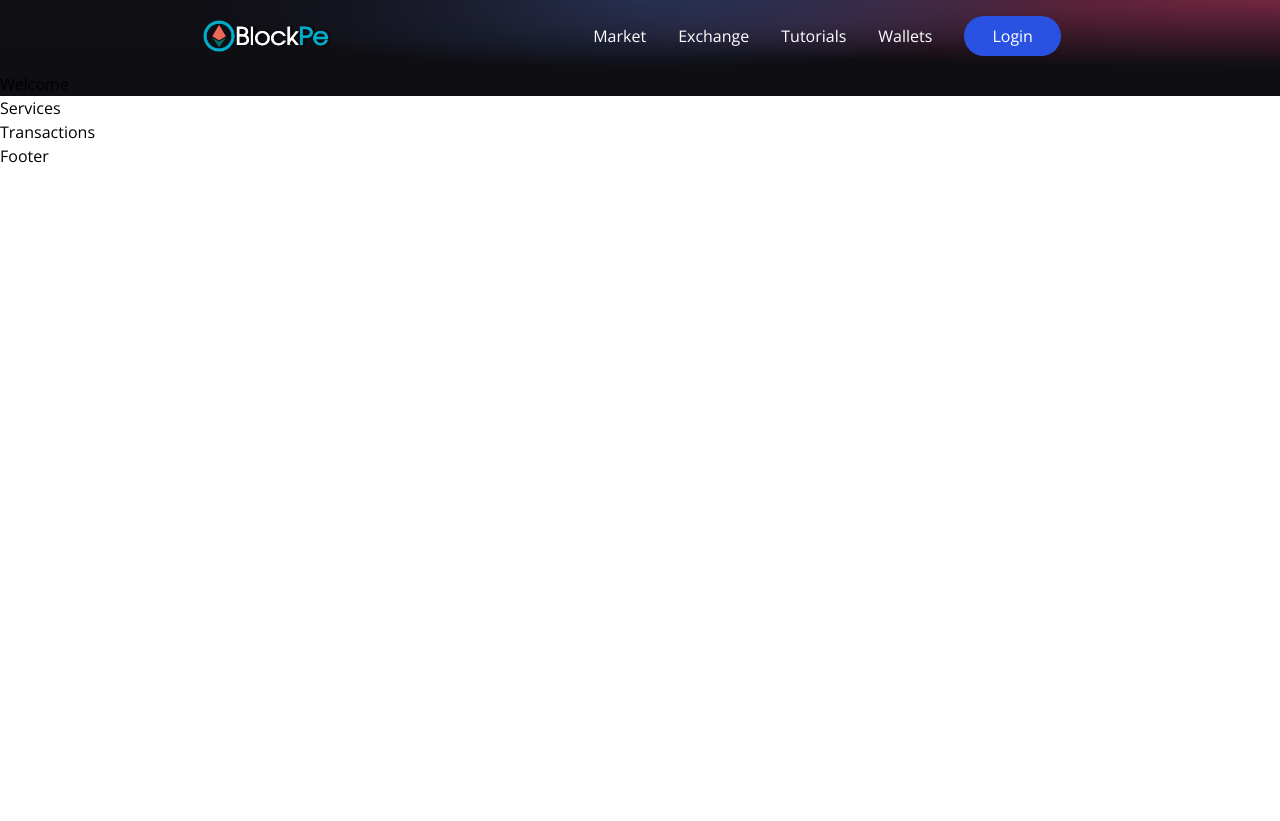
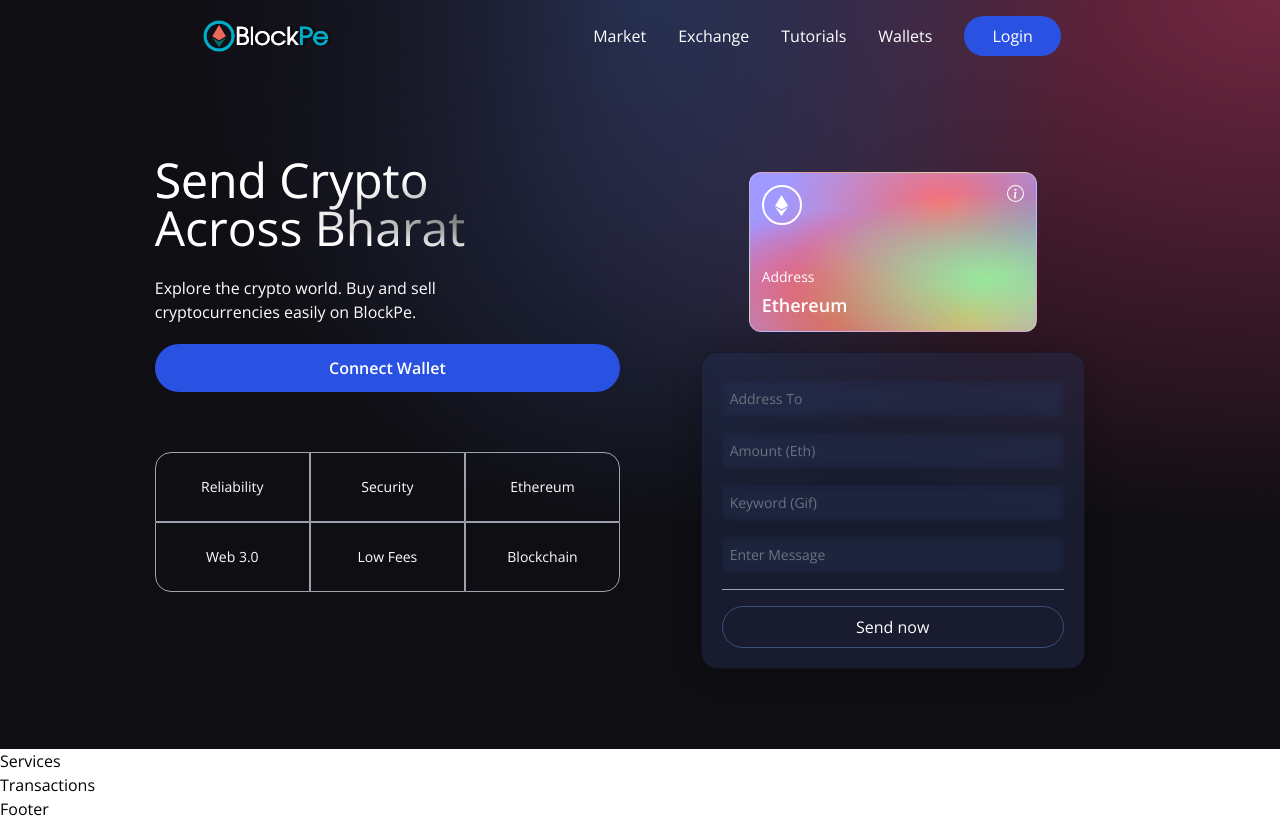
Before and after one commit to pranjalchaplot/BlockPe, a React (Vite) app in the folder client/: page / in a window 1280 px wide. Before the commit the page ends 800 px from the top, so only its background shows below. Built offline with nearby package versions, Linux system fonts and the light colour scheme.

Commit message:
add welcome front end

```diff
--- a/client/src/components/Welcome.jsx
+++ b/client/src/components/Welcome.jsx
@@ -1,6 +1,98 @@
+import { AiFillPlayCircle } from "react-icons/ai";
+import {SiEthereum} from 'react-icons/si';
+import {BsInfoCircle} from 'react-icons/bs';
+
+import { Loader } from ".";
+
+const companyCommonStyles = "min-h-[70px] sm:px-0 px-2 sm:min-w-[120px] flex justify-center items-center border-[0.5px] border-gray-400 text-sm font-light text-white";
+
+const Input = ({placeholder, name, type, value, handleChange}) => (
+    <input
+        placeholder={placeholder}
+        name = {name}
+        type = {type}
+        step = "0.0001"
+        value = {value}
+        onChange = {(e) => handleChange(e, name)}
+        className = "my-2 w-full rounded-sm p-2 outline-none bg-transparent text-white border-none text-sm white-glassmorphism"
+        />
+);
+
 const Welcome = () => {
+    const connectWallet = () => {
+    }
+
+    const handleSubmit = (e) => {
+        const { addressTo, amount, keyword, message } = formData;
+    }
     return(
-        <h1>Welcome</h1>
+        <div className="flex w-full justify-center items-center">
+            <div className="flex md:flex-row flex-col items-start justify-between md:p-20 py-12 px-4">
+                <div className="flex flex-1 justify-start flex-col md:mr-10">
+                    <h1 className="text-3xl sm:text-5xl text-white text-gradient py-1">
+                        Send Crypto <br /> Across Bharat
+                    </h1>
+                    <p className="text-left mt-5 text-white font-light md:w-9/12 w-11/12 text-base">
+                        Explore the crypto world. Buy and sell cryptocurrencies easily on BlockPe.
+                    </p>
+                    <button
+                        type="button"
+                        onClick={connectWallet}
+                        className="flex flex-row justify-center items-center my-5 bg-[#2952e3] p-3 rounded-full cursor-pointer hover:bg-[#2546bd]">
+                        <p className="text-white text-base font-semibold">
+                            Connect Wallet
+                        </p>
+                    </button>
+
+                    <div className="grid sm:grid-cols-3 grid-cols-2 w-full mt-10">
+                        <div className={`rounded-tl-2xl ${companyCommonStyles}`}>Reliability</div>
+                        <div className={companyCommonStyles}>Security</div>
+                        <div className={`rounded-tr-2xl ${companyCommonStyles}`}>Ethereum</div>
+                        <div className={`rounded-bl-2xl ${companyCommonStyles}`}>Web 3.0</div>
+                        <div className={companyCommonStyles}>Low Fees</div>
+                        <div className={`rounded-br-2xl ${companyCommonStyles}`}>Blockchain</div>
+                    </div>
+                </div>
+                <div className="flex flex-col flex-1 items-center justify-start w-full md:mt-0 mt-10">
+                    <div className="p-3 justify-end items-start flex-col rounded-xl h-40 sm:w-72 w-full my-5 eth-card white-glassmorphism">
+                        <div className="flex justify-between flex-col w-full h-full">
+                            <div className="flex justify-between items-start">
+                                <div className="w-10 h-10 rounded-full border-2 border-white flex justify-center items-center">
+                                    <SiEthereum fontSize={21} color="#fff"/>
+                                </div>
+                                <BsInfoCircle fontSize = {17} color="#fff" />
+                            </div>
+                            <div>
+                                <p className="text-white font-light text-sm">
+                                    Address
+                                </p>
+                                <p className="text-white font-semibold text-lg mt-1">
+                                    Ethereum
+                                </p>
+                            </div>
+                        </div>
+                    </div>
+                    <div className="p-5 sm:w-96 w-full flex flex-col justify-start items-center blue-glassmorphism">
+                        <Input placeholder="Address To" name="addressTo" type="text" handleChange = {() => {}}/>
+                        <Input placeholder="Amount (Eth)" name="amount" type="number" handleChange = {() => {}}/>
+                        <Input placeholder="Keyword (Gif)" name="keyword" type="text" handleChange = {() => {}}/>
+                        <Input placeholder="Enter Message" name="message" type="text" handleChange = {() => {}}/>
+                        <div className="h-[1px] w-full bg-gray-400 my-2"/>
+                        {false ?  <Loader />
+                            : (
+                                <button
+                                type="button"
+                                onClick={handleSubmit}
+                                className="text-white w-full mt-2 border-[1px] p-2 border-[#3d4f7c] hover:bg-[#3d4f7c] rounded-full cursor-pointer"
+                                >
+                                Send now
+                                </button>
+                            )}
+                    </div>
+
+                </div>
+            </div>
+        </div>
     );
 }
 
```
